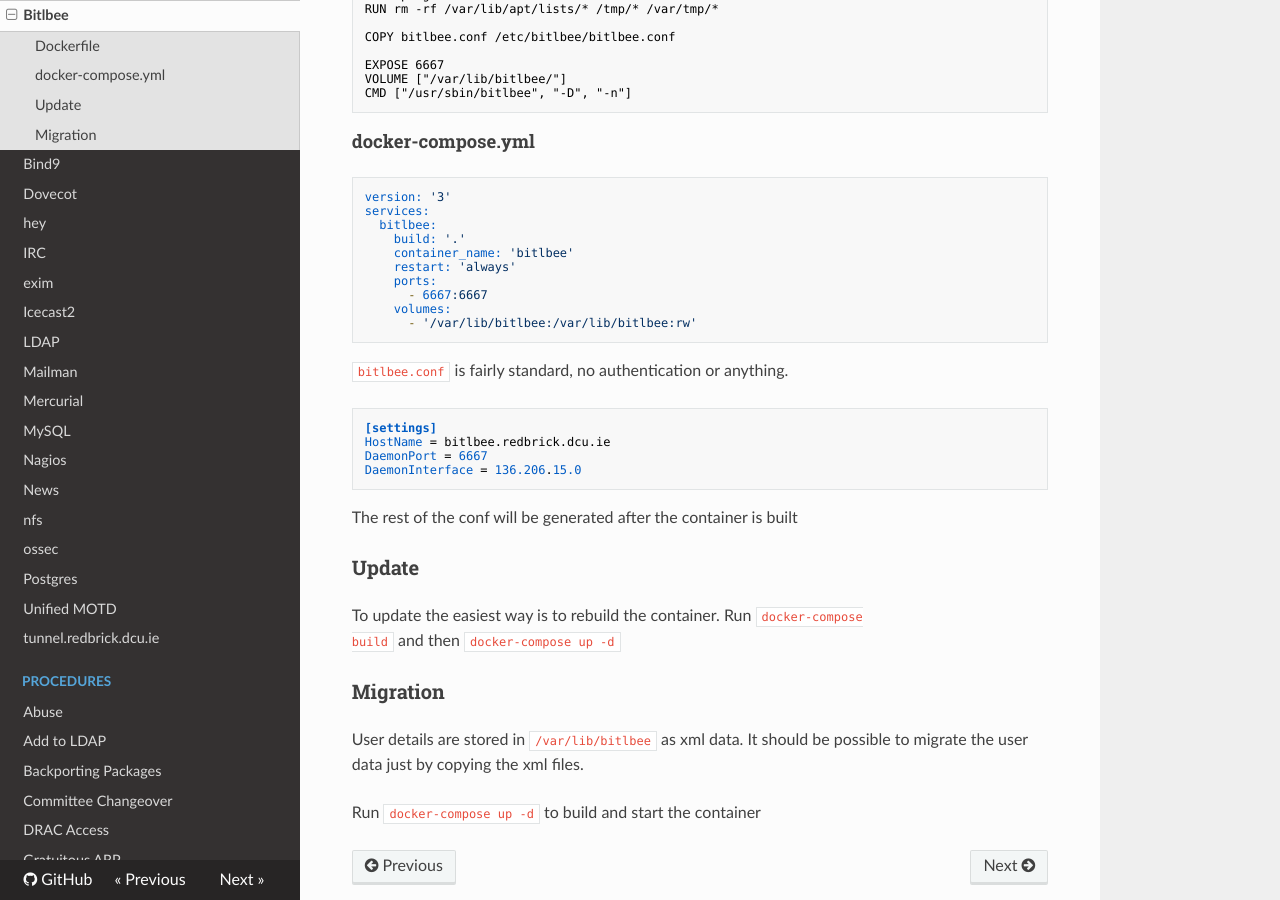
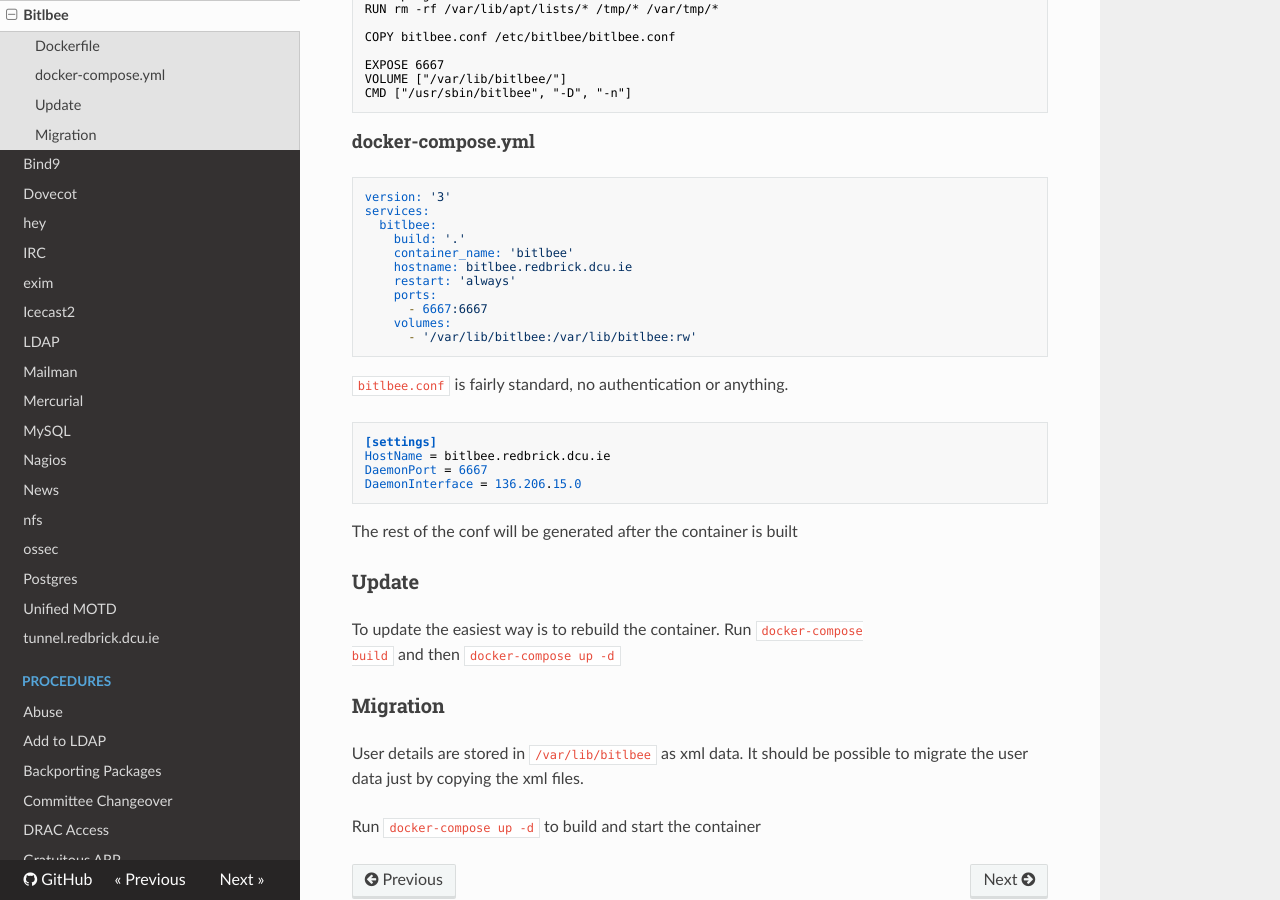
Before and after one commit to redbrick/docs-old, an MkDocs documentation site: the page built from docs/services/bitlbee.md, in a window 1280 px wide and 900 px high, scrolled down 587 px. Built offline with MkDocs 1.6.1, drawn with Linux system fonts in a browser that asks for light colours; nearby versions of some CDN libraries; old or Windows-style settings are respelled for this version of MkDocs.

Commit message:
Update bitlbee.md

```diff
--- a/docs/services/bitlbee.md
+++ b/docs/services/bitlbee.md
@@ -42,6 +42,7 @@ services:
   bitlbee:
     build: '.'
     container_name: 'bitlbee'
+    hostname: bitlbee.redbrick.dcu.ie
     restart: 'always'
     ports:
       - 6667:6667
```
